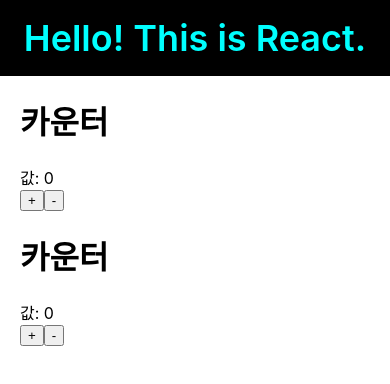
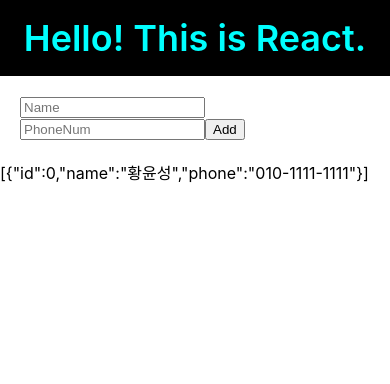
Before and after one commit to HwangYoonSeong/React.js, a React (Create React App) app in the folder first_react/: page / in a window 390 px wide. Shown: the top 384 px of the page. Built offline with nearby package versions, Linux system fonts and the light colour scheme.

Commit message:
Phone-Book tutorial (20210109)

```diff
--- a/first_react/src/App.js
+++ b/first_react/src/App.js
@@ -1,19 +1,44 @@
 //import logo from './logo.svg';
 import './App.css';
+import React, { Component } from 'react';
 import MyName from './components/MyName';
-import Counter from './components/Counter';
-import Problematic from './components/Problematic';
-function App () {
+//import Counter from './components/Counter';
+//import Problematic from './components/Problematic';
+import PhoneForm from './components/PhoneFrom';
 
-  return (
-    <div>
-      <MyName name="React" />
-      <Counter />
-      <Problematic />
 
-    </div>
+class App extends Component {
+  id = 2;
+  state = {
+    information: [
+      {
+        id: 0,
+        name: '황윤성',
+        phone: '010-1111-1111'
+      }
 
-  );
+    ]
+  }
+  handleCreate = (data) => {
+    const { information } = this.state;
+    this.setState({
+      information: information.concat({ id: this.id++, ...data })
+    })
+  }
+  render () {
+    const { information } = this.state;
+    return (
+      <div>
+        <MyName name="React" />
+        {/* <Counter />
+      <Problematic /> */}
+        <PhoneForm
+          onCreate={this.handleCreate}
+        />
+        {JSON.stringify(information)}
+      </div>
+    );
+  }
 }
 
 export default App;
--- a/first_react/src/components/Counter.js
+++ b/first_react/src/components/Counter.js
@@ -1,4 +1,5 @@
 import React, { Component } from 'react';
+import Problematic from './Problematic';
 import '../App.css'
 class Counter extends Component {
     state = {
@@ -55,6 +56,15 @@
             <div className="default">
                 <h1>카운터</h1>
                 <div>값: {this.state.number}</div>
+                { this.state.number === 4 && <Problematic />}
+                {/* import React, { Component} from 'react';
+                    import '../App.css'
+                    const Problematic = () => {
+                        throw (new Error('There is Bug!'));
+                        return (<div></div>); //Unreachable Code
+                    };
+
+                    export default Counter; */}
                 <button onClick={this.handleIncrease}>+</button>
                 <button onClick={this.handleDecrease}>-</button>
             </div>
--- /dev/null
+++ b/first_react/src/components/PhoneFrom.js
@@ -0,0 +1,48 @@
+import React, { Component } from 'react';
+
+class PhoneForm extends Component {
+    state = {
+        name: '',
+        phone: ''
+    }
+    handleChange = (e) => {
+        this.setState({
+            [e.target.name]: e.target.value
+        })
+    }
+
+    handleSubmit = (e) => {
+        // 페이지 리로딩 방지
+        e.preventDefault();
+        // 상태값을 onCreate 를 통하여 부모에게 전달
+        this.props.onCreate(this.state);
+        // 상태 초기화
+        this.setState({
+            name: '',
+            phone: ''
+        })
+    }
+
+    render () {
+        return (
+            <form onSubmit={this.handleSubmit} className="default">
+                <input
+                    placeholder="Name"
+                    value={this.state.name}
+                    onChange={this.handleChange}
+                    name="name"
+                />
+
+                <input
+                    placeholder="PhoneNum"
+                    value={this.state.phone}
+                    onChange={this.handleChange}
+                    name="phone"
+                />
+                <button type="submit">Add</button>
+            </form>
+        );
+    }
+}
+
+export default PhoneForm;
--- a/first_react/src/components/Problematic.js
+++ /dev/null
@@ -1,51 +0,0 @@
-import React, { Component } from 'react';
-import '../App.css'
-const Problematic = () => {
-    throw (new Error('버그가 나타났다!'));
-    return (
-        <div>
-
-        </div>
-    );
-};
-
-class Counter extends Component {
-    state = {
-        number: 0
-    }
-    handleIncrease = () => {
-        const { number } = this.state;
-        this.setState({
-            number: number + 1
-        });
-    }
-
-    handleDecrease = () => {
-        this.setState(
-            ({ number }) => ({
-                number: number - 1
-            })
-        );
-    }
-
-    componentDidCatch (error, info) {
-        this.setState({
-            error: true
-        });
-    }
-    render () {
-        if (this.state.error) return (<h1>Error</h1>);
-
-        return (
-            <div className="default">
-                <h1>카운터</h1>
-                <div>값: {this.state.number}</div>
-                { this.state.number === 4 && <Problematic />}
-                <button onClick={this.handleIncrease}>+</button>
-                <button onClick={this.handleDecrease}>-</button>
-            </div>
-        );
-    }
-}
-
-export default Counter;
```
Also changed, not shown: 2 other files (tests, documents, lock files or other folders).
